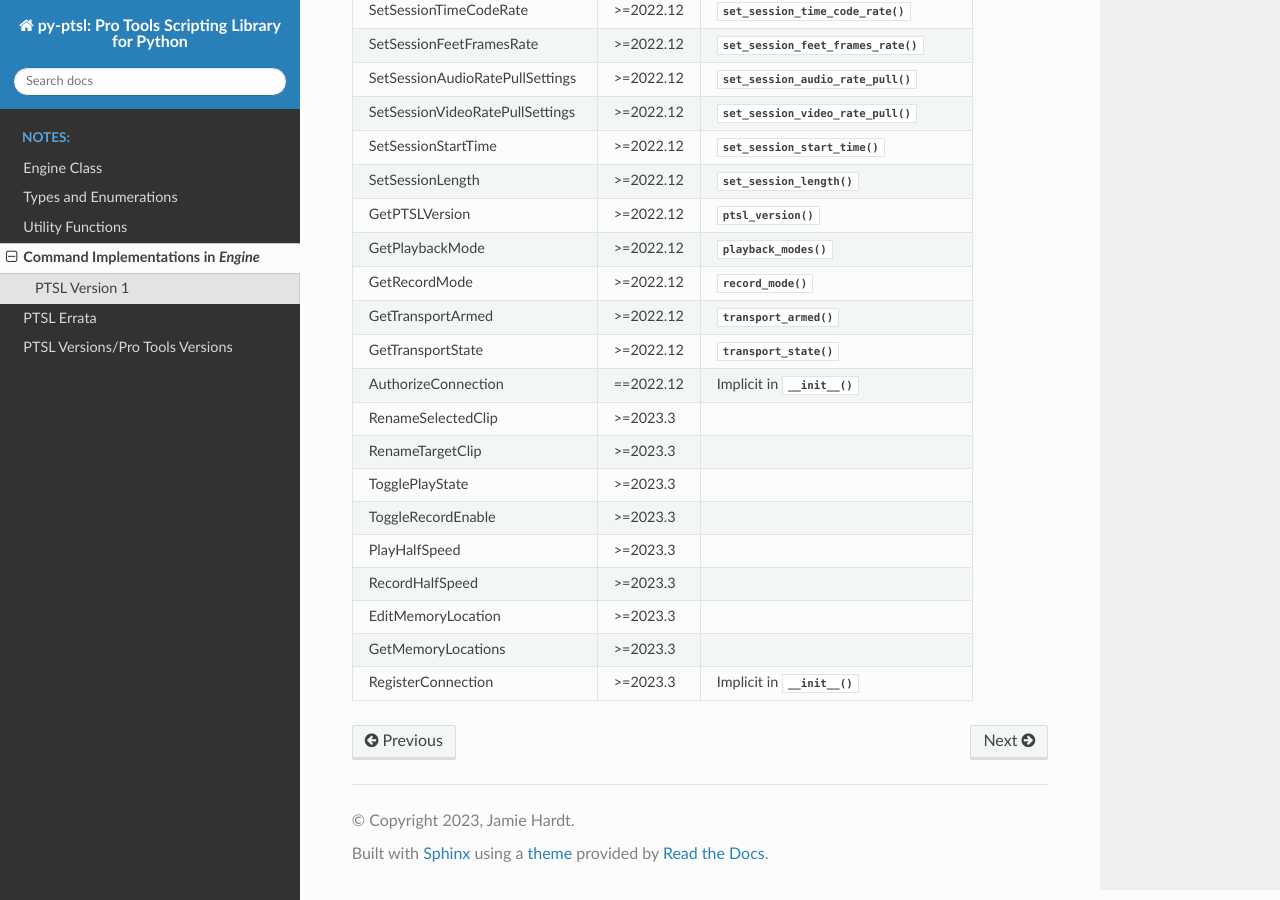
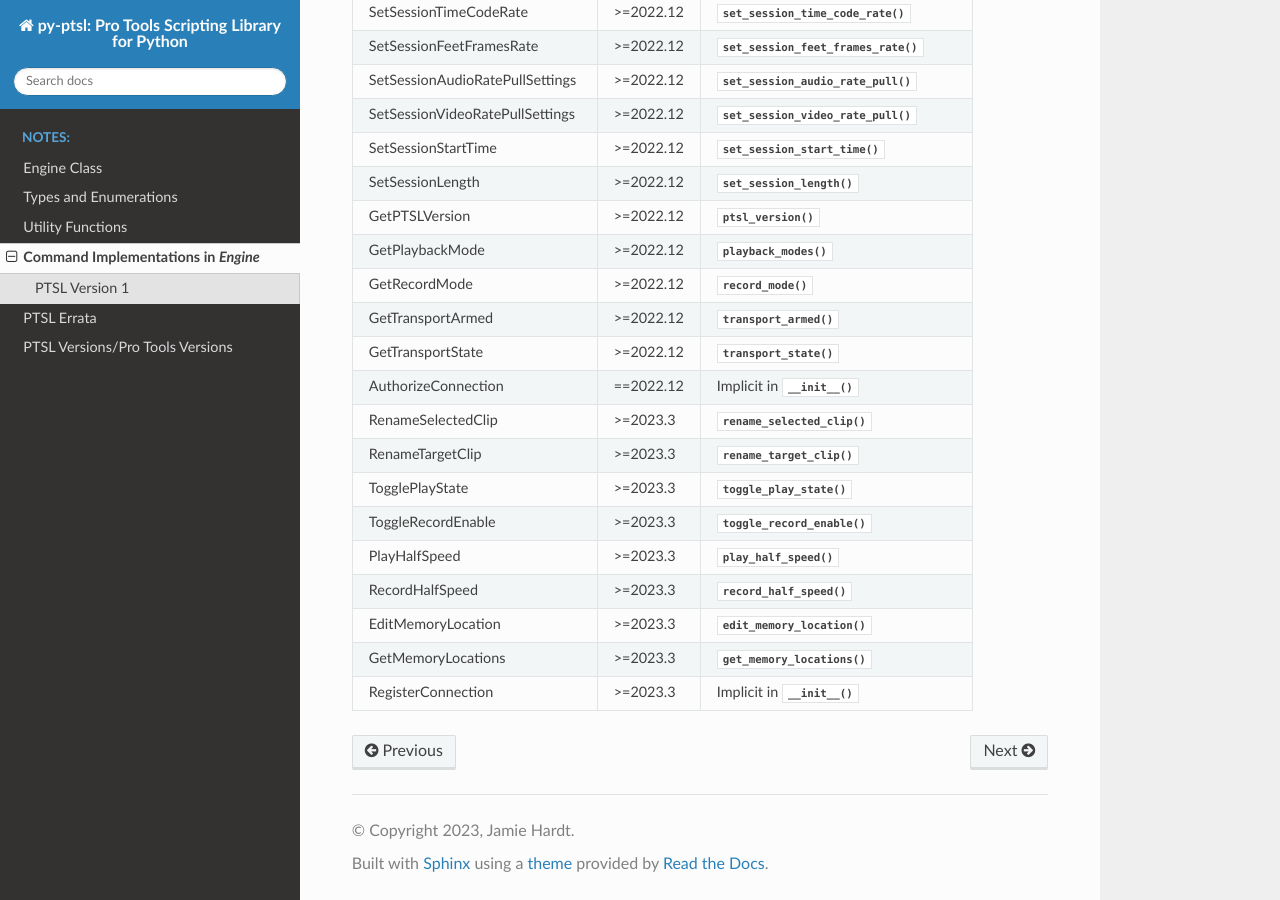
Before and after one commit to iluvcapra/py-ptsl, a Sphinx documentation site: the page built from doc/source/implementation.rst, in a window 1280 px wide and 900 px high, scrolled down 1915 px. Built offline with Sphinx 7.4.7 and the Read the Docs theme 2.0.0, drawn with Linux system fonts in a browser that asks for light colours; some of the changed text lies outside the part shown.

Commit message:
Added some implementations and docs

```diff
--- a/doc/source/implementation.rst
+++ b/doc/source/implementation.rst
@@ -21,8 +21,8 @@ ExportClipsAsFiles                    >=2022.12   :meth:`~ptsl.Engine.export_cli
 ExportSelectedTracksAsAAFOMF          >=2022.12
 GetTaskStatus                         >=2022.12
 HostReadyCheck                        >=2022.12   :meth:`~ptsl.Engine.host_ready_check`
-RefreshTargetAudioFiles               >=2022.12
-RefreshAllModifiedAudioFiles          >=2022.12
+RefreshTargetAudioFiles               >=2022.12   :meth:`~ptsl.Engine.refresh_target_audio_files`
+RefreshAllModifiedAudioFiles          >=2022.12   :meth:`~ptsl.Enging.refresh_all_modified_audio_flles`
 GetFileLocation                       >=2022.12   :meth:`~ptsl.Engine.get_file_location`
 CloseSession                          >=2022.12   :meth:`~ptsl.Engine.close_session`
 SaveSession                           >=2022.12   :meth:`~ptsl.Engine.save_session`
@@ -68,13 +68,13 @@ GetRecordMode                         >=2022.12   :meth:`~ptsl.Engine.record_mod
 GetTransportArmed                     >=2022.12   :meth:`~ptsl.Engine.transport_armed`
 GetTransportState                     >=2022.12   :meth:`~ptsl.Engine.transport_state`
 AuthorizeConnection                   ==2022.12   Implicit in :meth:`~ptsl.Client.__init__`
-RenameSelectedClip                    >=2023.3
-RenameTargetClip                      >=2023.3
-TogglePlayState                       >=2023.3
-ToggleRecordEnable                    >=2023.3
-PlayHalfSpeed                         >=2023.3
-RecordHalfSpeed                       >=2023.3
-EditMemoryLocation                    >=2023.3
-GetMemoryLocations                    >=2023.3
+RenameSelectedClip                    >=2023.3    :meth:`~ptsl.Engine.rename_selected_clip`
+RenameTargetClip                      >=2023.3    :meth:`~ptsl.Engine.rename_target_clip`
+TogglePlayState                       >=2023.3    :meth:`~ptsl.Engine.toggle_play_state`
+ToggleRecordEnable                    >=2023.3    :meth:`~ptsl.Engine.toggle_record_enable`
+PlayHalfSpeed                         >=2023.3    :meth:`~ptsl.Engine.play_half_speed`
+RecordHalfSpeed                       >=2023.3    :meth:`~ptsl.Engine.record_half_speed`
+EditMemoryLocation                    >=2023.3    :meth:`~ptsl.Engine.edit_memory_location`
+GetMemoryLocations                    >=2023.3    :meth:`~ptsl.Engine.get_memory_locations`
 RegisterConnection                    >=2023.3    Implicit in :meth:`~ptsl.Client.__init__`
 ===================================   =========   =============================================================
```
Also changed, not shown: 1 other file.
